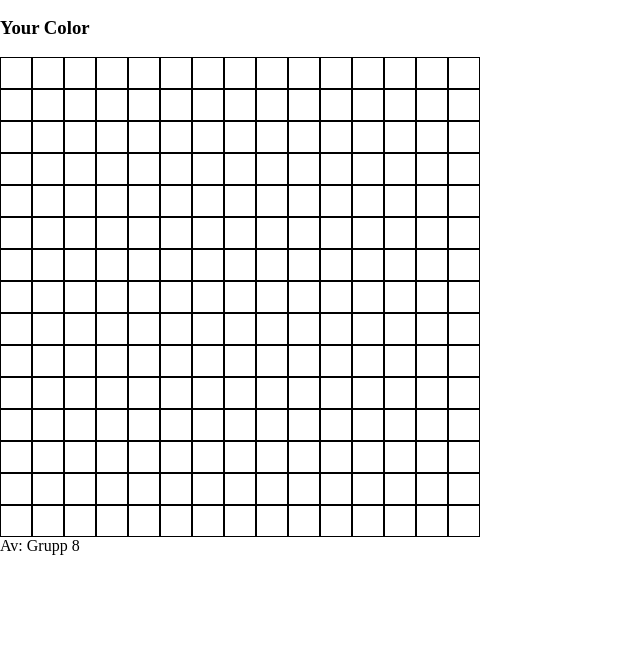
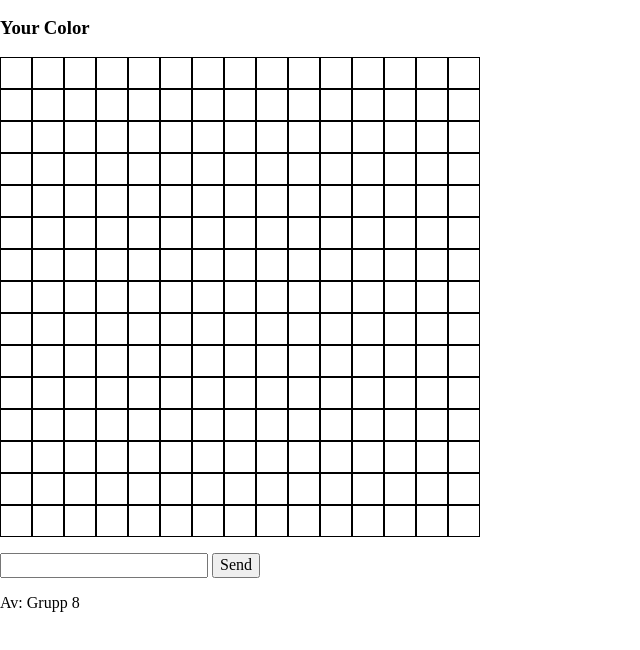
Before and after one commit to p-sjunnestrand/gridpainter, a website with bundled scripts: page public/index.html in a window 1280 px wide. Both pictures are taken after a click on the button "Starta spelet". Shown: the part 110-760 px from the top of the page, without its empty margins (0-640 px from the left). Built offline with nearby package versions, Linux system fonts and the light colour scheme; files whose address does not match are found by name.

Commit message:
added working chat with no css. added new div in index.html

```diff
--- a/public/index.html
+++ b/public/index.html
@@ -5,6 +5,7 @@
   <!-- <link rel="stylesheet" href="/stylesheets/style.css"> -->
   <script defer type="module" src="./javascripts/main.js"></script>
   <link rel="stylesheet" href="stylesheets/style.css">
+  <link rel="stylesheet" href="stylesheets/moreStyle.css">
 </head>
 
 <body>
@@ -17,6 +18,8 @@
 
   <div id="play"></div>
 
+  <div id="chat"></div>
+
   <footer>Av: Grupp 8</footer>
 
   <script src="socket.io/socket.io.js"></script>
--- a/public/javascripts/main.js
+++ b/public/javascripts/main.js
@@ -2,6 +2,7 @@ import { printStartPage } from "../modules/printStartPage.mjs"
 import { logIn } from "../modules/logIn.mjs"
 import {setPlayerName} from "../modules/setPlayerInfo.mjs"
 import {printBoard} from "../modules/print-board.mjs"
+import { printChat } from "../modules/printchat.mjs";
 
 
 printStartPage();
@@ -16,6 +17,7 @@ startBtn.addEventListener('click', (e) => {
 
  setPlayerName();
  printBoard();
+ printChat();
 
 //  location.href="game.html";
 })
--- /dev/null
+++ b/public/modules/printchat.mjs
@@ -0,0 +1,37 @@
+export function printChat(){
+
+    const chatDiv = document.getElementById('chat');
+
+    //inserts chat window w/ input field and submit btn
+    chatDiv.insertAdjacentHTML('beforeend',
+    `<div id="chatWindow">
+        <ul id="chat"></ul>
+    </div>
+    <form id="chatForm">
+        <input type="text" id="chatMsgInput">
+        <button id="sendChatMsgBtn">Send</button>
+    </form>`);
+
+    let msgInput = document.getElementById('chatMsgInput');
+    let chatForm = document.getElementById('chatForm');
+
+    //grabs value of msgInput on btn click and sends to socket.io in app.js. Also sends username and color.
+    chatForm.addEventListener('submit', e => {
+        e.preventDefault();
+        console.log('chat click!');
+
+        if(msgInput.value){
+            socket.emit("chat msg", {text: msgInput.value, playerName: localStorage.getItem('playerName'), playerColor: localStorage.getItem('playerColor')});
+            msgInput.value = '';
+          }
+    });
+    //recieves response from socket.io and displays messages in chat window.
+    socket.on("chat msg", msg => {
+        console.log(msg);
+        let chat = document.getElementById('chat');
+
+
+        chat.insertAdjacentHTML('beforeend', `<li><div chatMessage"><div class ="chatPlayerName">${msg.playerName}:</div>${msg.text}</div></li>`)
+      })
+
+}
```
Also changed, not shown: app.js (+8 -0 lines).
